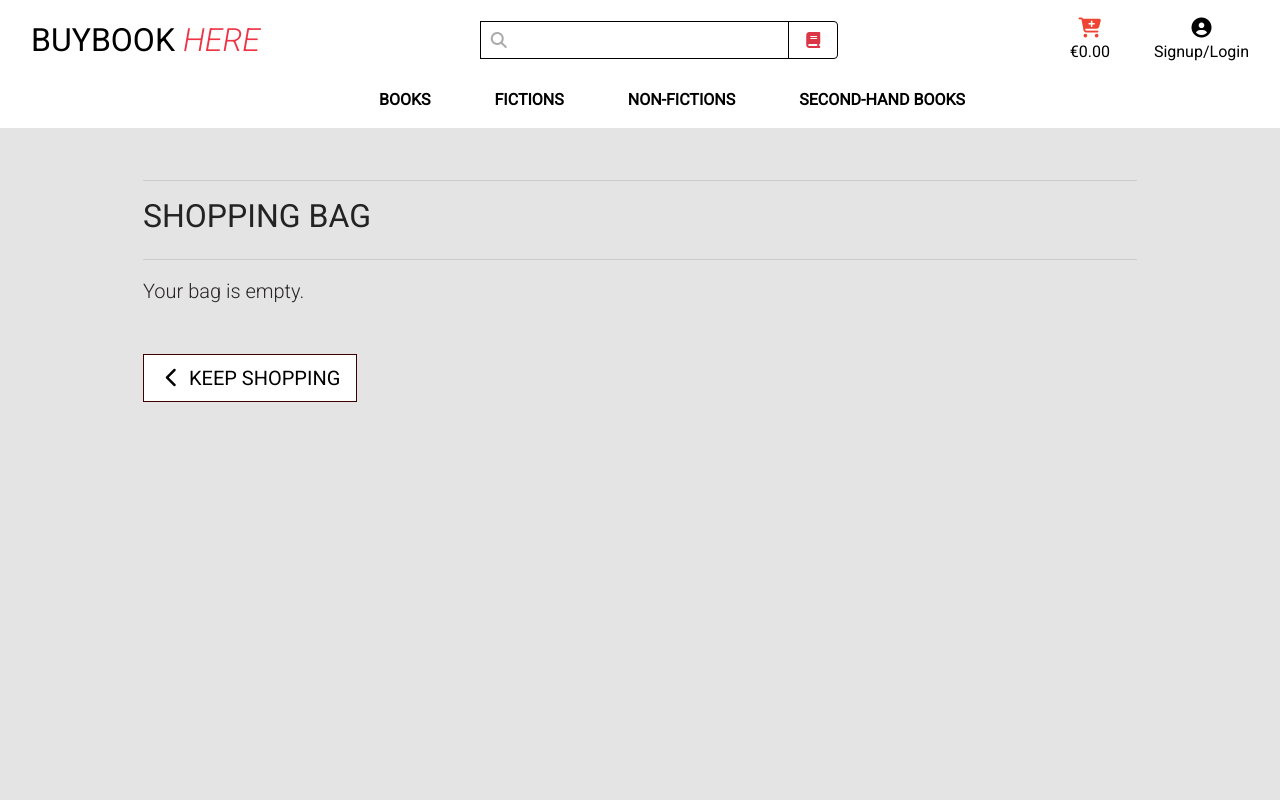
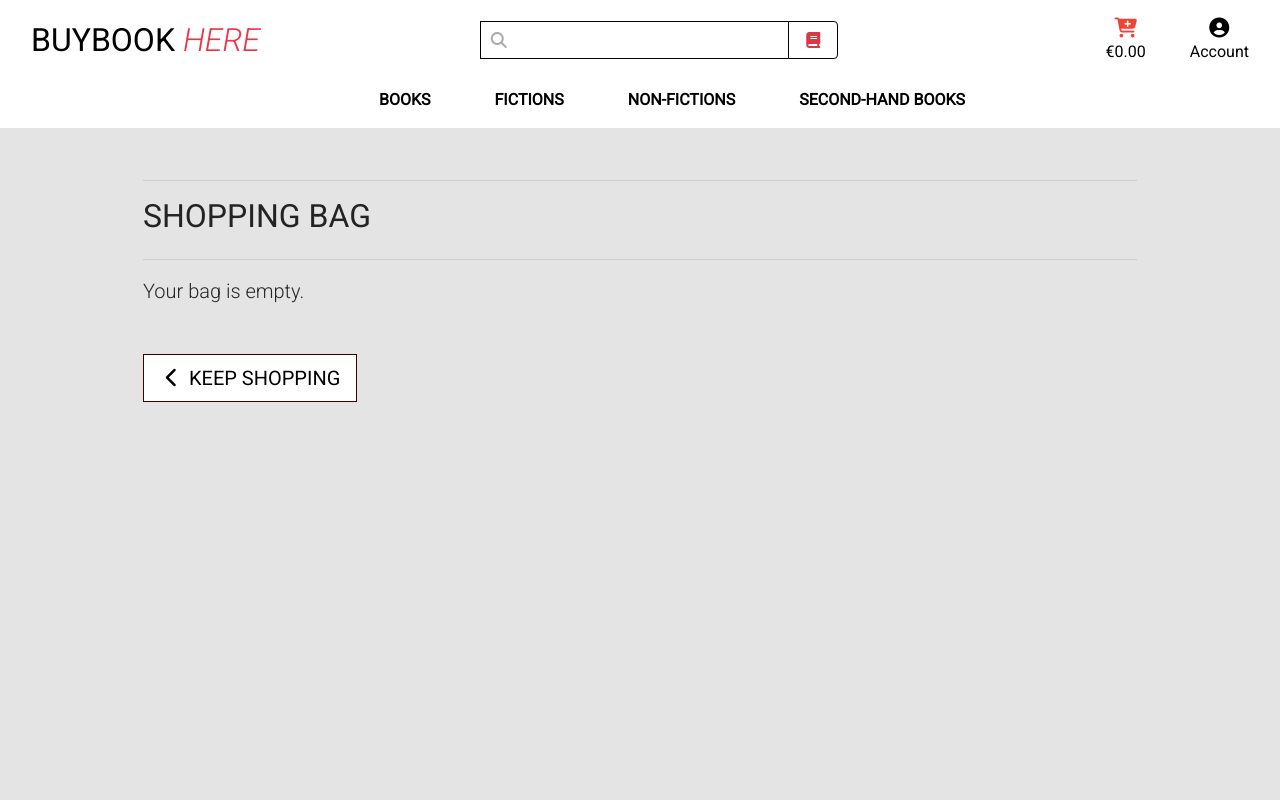
Before and after one commit to Code-Institute-Submissions/Oneday2010-project4-buybookhere, a Django app: page /bag/ in a window 1280 px wide. Run offline with Django 3.2, Linux system fonts and the light colour scheme; some libraries are stand-ins or nearby versions.

Commit message:
fix text on base.html

```diff
--- a/templates/base.html
+++ b/templates/base.html
@@ -92,7 +92,7 @@
                             aria-haspopup="true" aria-expanded="false">
                             <div class="text-center">
                                 <div><i class="fas fa-user-circle fa-lg"></i></div>
-                                <p class="my-0">Signup/Login</p>
+                                <p class="my-0">Account</p>
                             </div>
                         </a>
                         <div class="dropdown-menu border-0" aria-labelledby="user-options">
```
